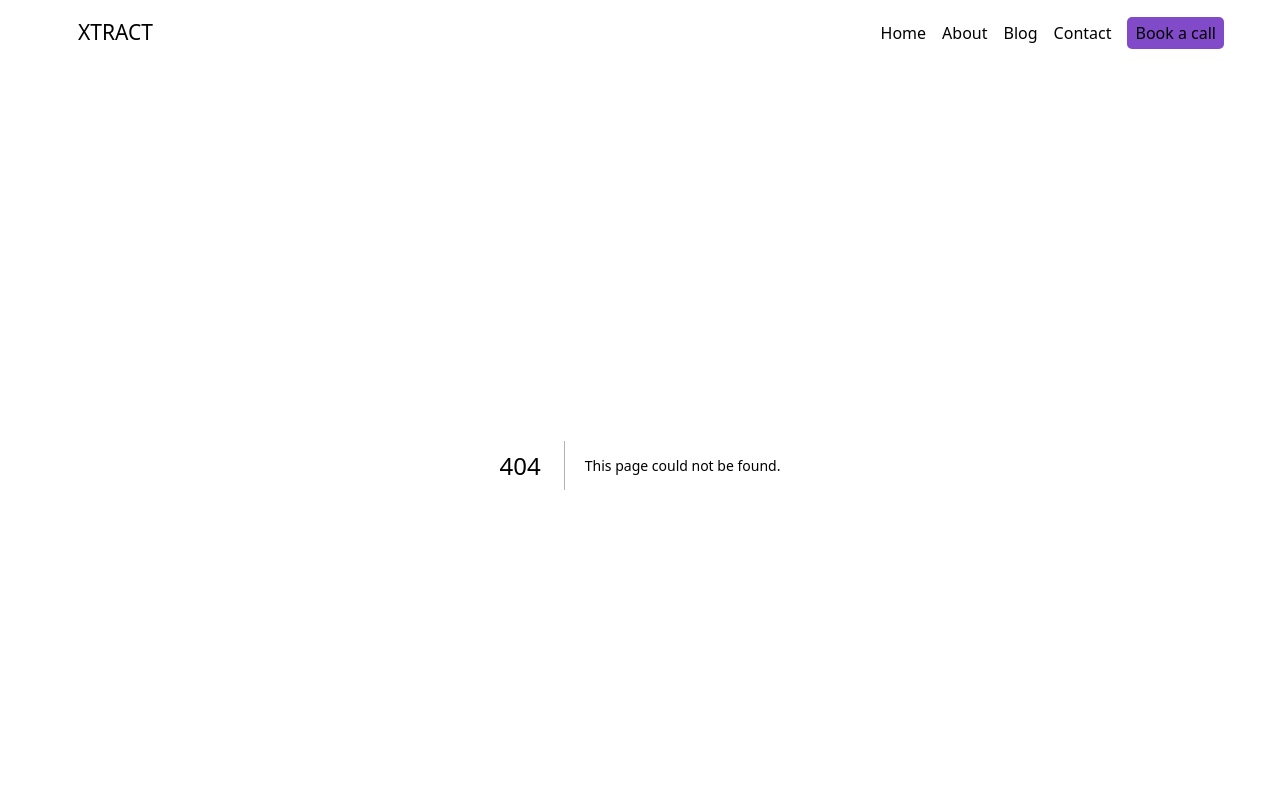
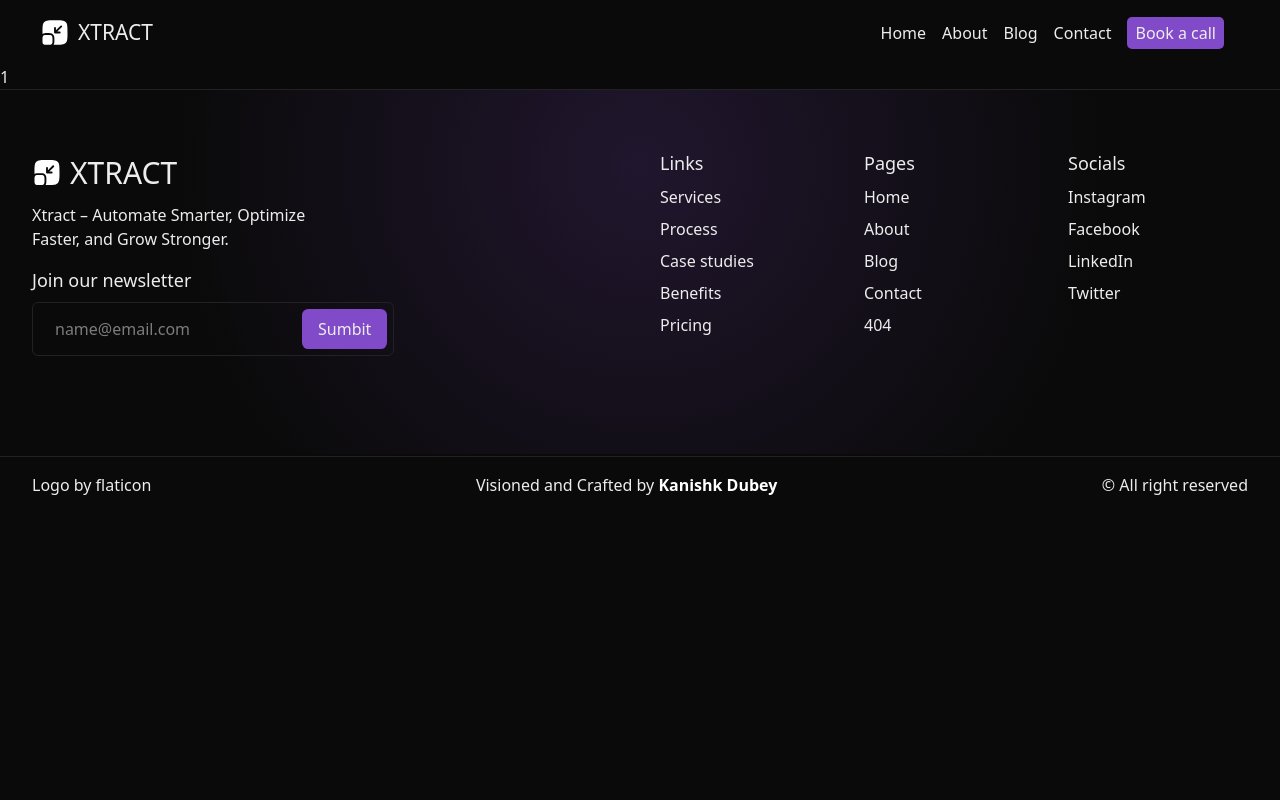
Before and after one commit to ToqaUsama136/xtractapp, a Next.js app: page /pages/1 in a window 1280 px wide. Before the commit this address had no page. Shown: the top 800 px of the page. Built offline with nearby package versions, Linux system fonts and the light colour scheme.

Commit message:
feat: add dynamic routes
still work at it

```diff
--- a/app/_lib/blog.ts
+++ b/app/_lib/blog.ts
@@ -7,7 +7,7 @@ export type BlogData = {
 
 export const Blog: BlogData[] = [
   {
-    img: '/images/Blog1.png',
+    img: '/images/blog1.png',
     link: '#',
     btn: 'Article',
     text: 'The Future of AI Automation: How It’s Changing Business Operations',
--- /dev/null
+++ b/app/pages/[id]/_component/blogContent.tsx
@@ -0,0 +1,3 @@
+export default function blogContent() {
+  return <div></div>;
+}
--- /dev/null
+++ b/app/pages/[id]/page.tsx
@@ -0,0 +1,12 @@
+export default async function Pages({
+  params,
+}: {
+  params: Promise<{ id: string }>;
+}) {
+  const { id } = await params;
+  return (
+    <div>
+      <p>{id}</p>
+    </div>
+  );
+}
```
